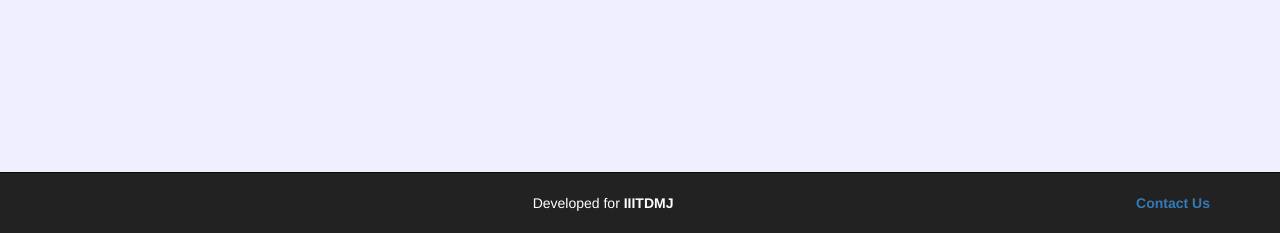
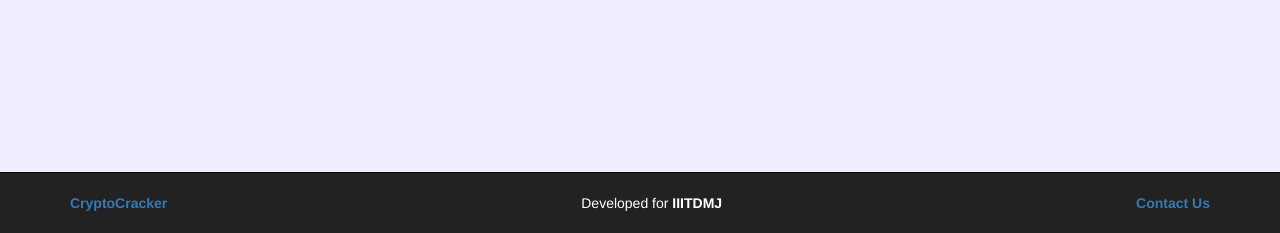
Before and after one commit to Samy-33/Ozone, a Django app: page / in a window 1280 px wide. Shown: the part 567-800 px from the top of the page. Run offline with Django 3.2, Linux system fonts and the light colour scheme; some libraries are stand-ins or nearby versions.

Commit message:
README update and cryptocracker link added

```diff
--- a/inout/templates/inout/base.html
+++ b/inout/templates/inout/base.html
@@ -60,7 +60,11 @@
     <nav class="navbar navbar-inverse navbar-fixed-bottom" role="navigation">
       <div class="container">
         <br>
-            <center style='color: #fff;'> Developed for <b>IIITDMJ<b>
+        <center style='color: #fff;'>
+          <div vlink='white' style='float: left;'>
+            <a href='/domjudge/crypto'> <b>CryptoCracker</b> </a>
+          </div>
+          Developed for <b>IIITDMJ<b>
           <div vlink='white' style='float: right;'>
             <a href='{% url "inout:feedback" %}'> <b>Contact Us</b> </a>
           </div>
```
Also changed, not shown: README.md. Lines whose indentation alone changed are shown as unchanged.
